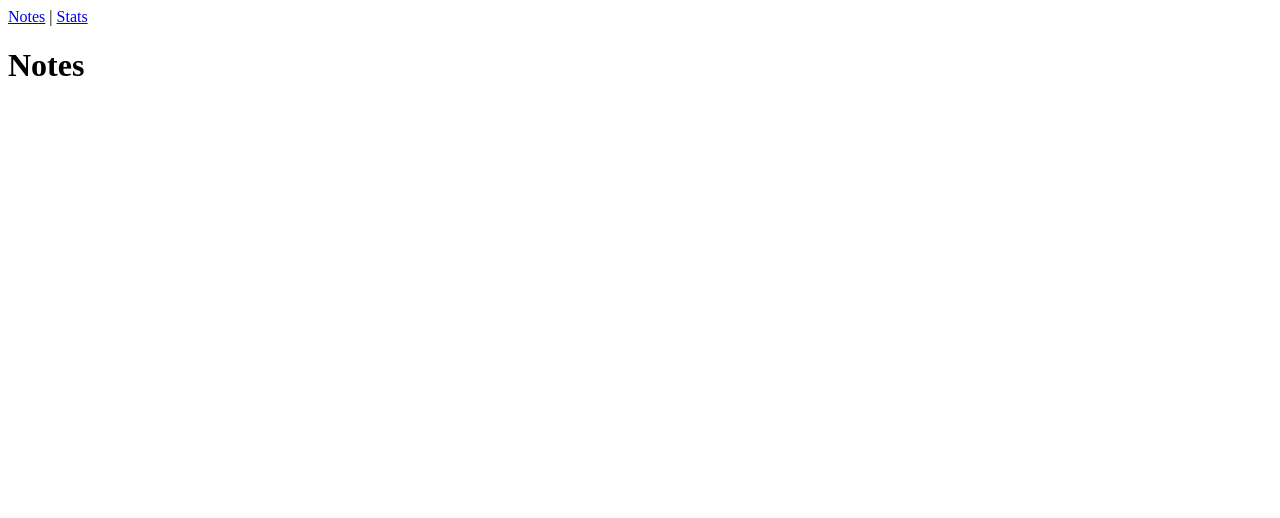
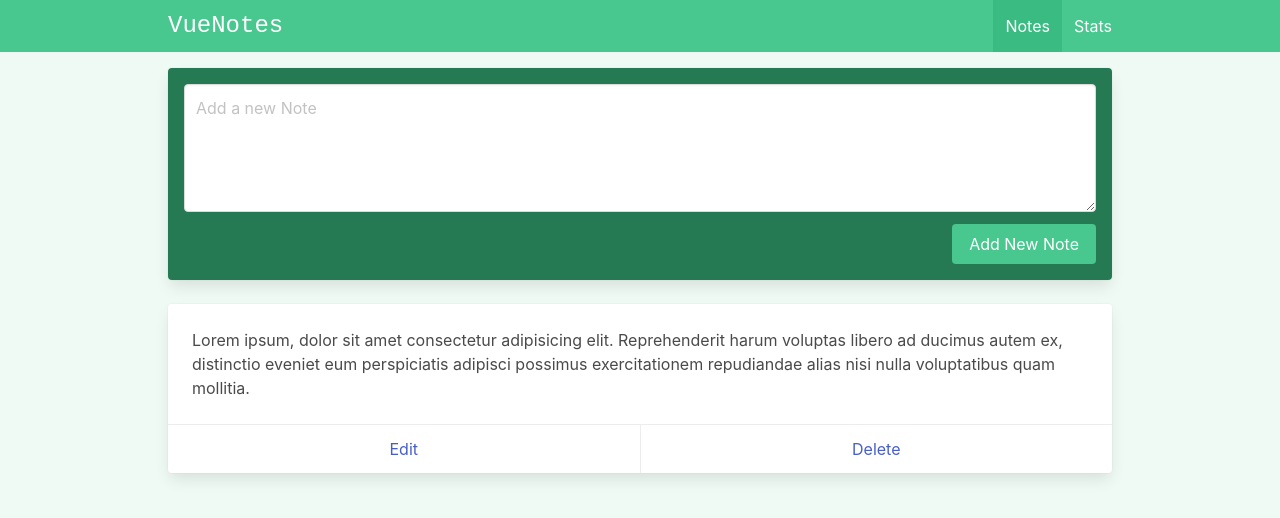
Before and after one commit to 4lexRossi/vue-notes, a Vue app: page / in a window 1280 px wide. Shown: the top 518 px of the page. Built offline with nearby package versions, Linux system fonts and the light colour scheme.

Commit message:
install bulma and customize note page

```diff
--- a/index.html
+++ b/index.html
@@ -1,5 +1,5 @@
 <!DOCTYPE html>
-<html lang="en">
+<html lang="en" class="has-background-success-light">
   <head>
     <meta charset="UTF-8" />
     <link rel="icon" href="/favicon.ico" />
--- a/package.json
+++ b/package.json
@@ -7,6 +7,7 @@
     "preview": "vite preview --port 4173"
   },
   "dependencies": {
+    "bulma": "^0.9.4",
     "vue": "^3.2.37",
     "vue-router": "^4.1.0"
   },
--- a/src/App.vue
+++ b/src/App.vue
@@ -1,6 +1,17 @@
 <template>
-  <RouterLink to="/">Notes</RouterLink> |
-  <RouterLink to="/stats">Stats</RouterLink>
+  <Navbar />
+  <div class="container is-max-desktop px-2 py-4">
+    <RouterView />
+  </div>
+</template>
 
-  <RouterView />
-</template>
+<script setup>
+/*
+  imports
+*/
+import Navbar from './components/layout/Navbar.vue';
+</script>
+
+<style>
+@import 'bulma/css/bulma.min.css';
+</style>
--- /dev/null
+++ b/src/components/layout/Navbar.vue
@@ -0,0 +1,58 @@
+<template>
+  <nav class="navbar is-success" role="navigation" aria-label="main navigation">
+    <div class="container is-max-desktop px-2">
+      <div class="navbar-brand">
+        <div class="navbar-item is-size-4 is-family-monospace">VueNotes</div>
+
+        <a
+        @click.prevent="showMobileNav = !showMobileNav"
+          role="button"
+          class="navbar-burger"
+          :class="{'is-active' : showMobileNav}"
+          aria-label="menu"
+          aria-expanded="false"
+          data-target="navbarBasicExample"
+        >
+          <span aria-hidden="true"></span>
+          <span aria-hidden="true"></span>
+          <span aria-hidden="true"></span>
+        </a>
+      </div>
+
+      <div id="navbarBasicExample" class="navbar-menu"
+      :class="{'is-active' : showMobileNav}">
+        <div class="navbar-end">
+          <RouterLink to="/" class="navbar-item" active-class="is-active">
+            Notes
+          </RouterLink>
+          <RouterLink to="/stats" class="navbar-item" active-class="is-active">
+            Stats
+          </RouterLink>
+        </div>
+      </div>
+    </div>
+  </nav>
+</template>
+
+<script setup>
+/*
+  imports
+*/
+import { ref } from 'vue';
+
+/*
+  mobile nav
+*/
+
+const showMobileNav = ref(false)
+</script>
+
+<style>
+@media (max-width: 1023px) {
+  .navbar-menu {
+    position: absolute;
+    left: 0;
+    width: 100%;
+  }
+}
+</style>
--- a/src/pages/ViewNotes.vue
+++ b/src/pages/ViewNotes.vue
@@ -1,5 +1,32 @@
 <template>
   <div class="notes">
-    <h1>Notes</h1>
+    <div class="card has-background-success-dark p-4 mb-5">
+      <div class="field">
+        <div class="control">
+          <textarea class="textarea" placeholder="Add a new Note" />
+        </div>
+      </div>
+      <div class="field is-grouped is-grouped-right">
+        <div class="control">
+          <button class="button is-link has-background-success">
+            Add New Note
+          </button>
+        </div>
+      </div>
+    </div>
+    <div class="card mb-4">
+      <div class="card-content">
+        <div class="content">
+          Lorem ipsum, dolor sit amet consectetur adipisicing elit.
+          Reprehenderit harum voluptas libero ad ducimus autem ex, distinctio
+          eveniet eum perspiciatis adipisci possimus exercitationem repudiandae
+          alias nisi nulla voluptatibus quam mollitia.
+        </div>
+      </div>
+      <footer class="card-footer">
+        <a href="#" class="card-footer-item">Edit</a>
+        <a href="#" class="card-footer-item">Delete</a>
+      </footer>
+    </div>
   </div>
 </template>
```
Also changed, not shown: 1 other file (tests, documents, lock files or other folders).
